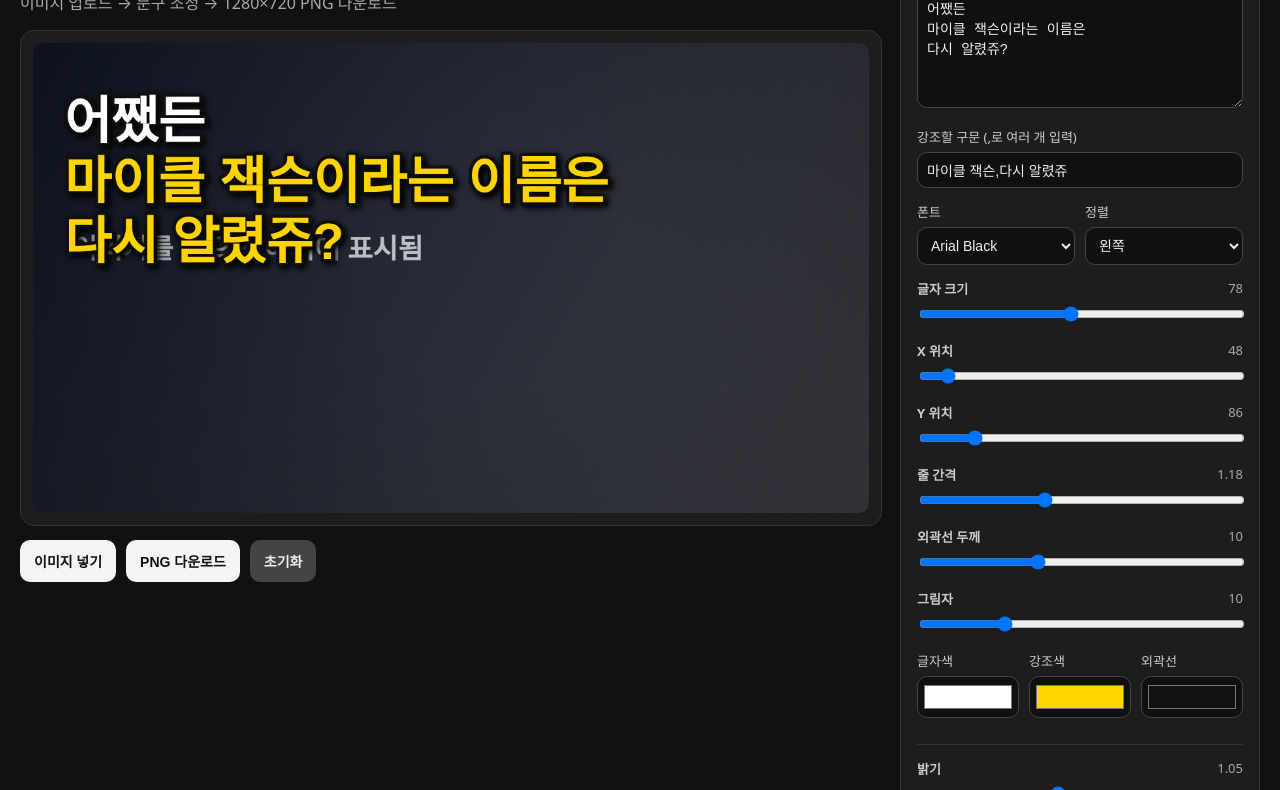
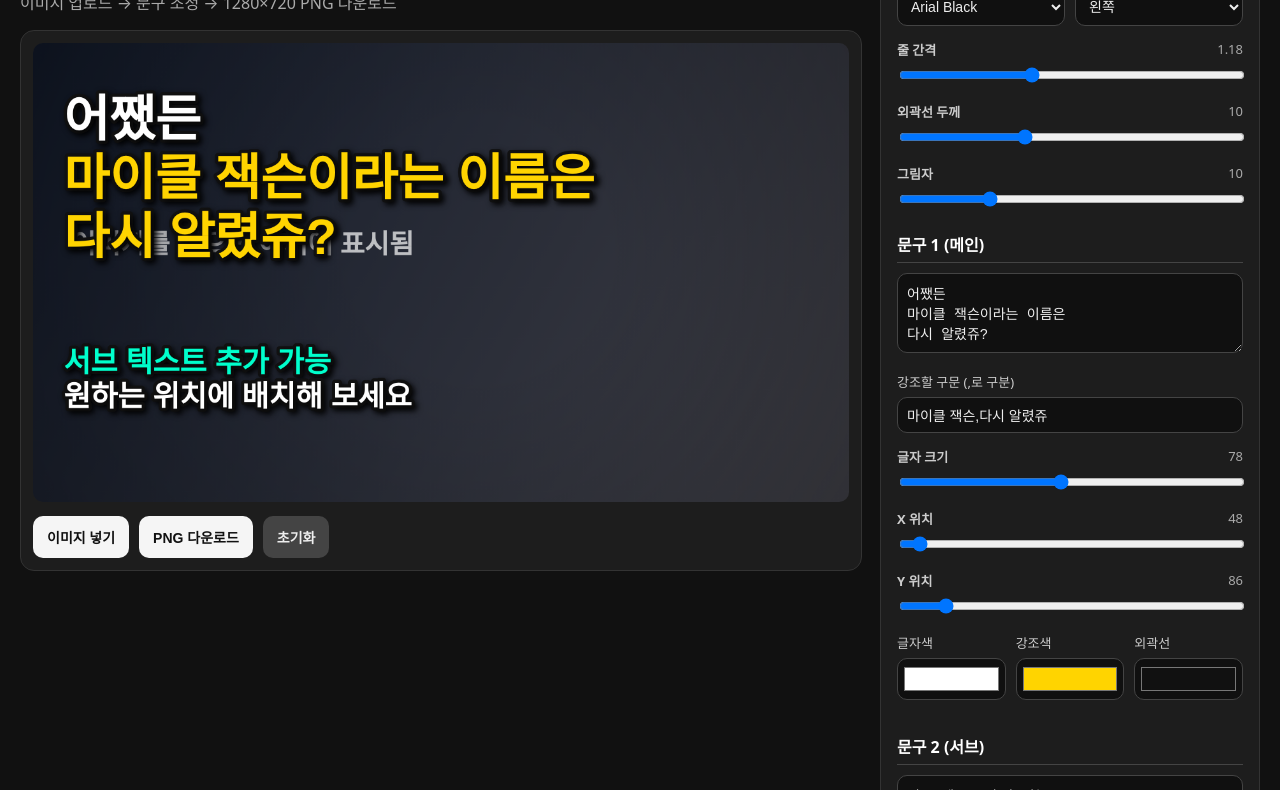
Before and after one commit to rbwjddlek/rbwjddlek.github.io, a plain HTML site: page thumbnail-editor/index.html in a window 1280 px wide. Shown: the part 74-864 px from the top of the page. Drawn offline with Linux system fonts and the light colour scheme.

Commit message:
Update index.html

```diff
--- a/thumbnail-editor/index.html
+++ b/thumbnail-editor/index.html
@@ -19,25 +19,22 @@
       margin: 0 auto;
       padding: 20px;
       display: grid;
-      grid-template-columns: 1fr 360px;
+      grid-template-columns: 1fr 380px;
       gap: 18px;
     }
 
-    h1 {
-      margin: 0 0 6px;
-      font-size: 26px;
-    }
-
-    p {
-      margin: 0 0 16px;
-      color: #aaa;
-    }
+    h1 { margin: 0 0 6px; font-size: 26px; }
+    p { margin: 0 0 16px; color: #aaa; }
+    h3 { margin: 20px 0 10px; font-size: 16px; color: #fff; border-bottom: 1px solid #444; padding-bottom: 6px; }
+    h3:first-child { margin-top: 0; }
 
     .preview {
       background: #1d1d1d;
       border: 1px solid #333;
       border-radius: 14px;
       padding: 12px;
+      position: sticky;
+      top: 20px;
     }
 
     canvas {
@@ -78,10 +75,7 @@
       height: fit-content;
     }
 
-    .field {
-      margin-bottom: 14px;
-    }
-
+    .field { margin-bottom: 14px; }
     .field span {
       display: flex;
       justify-content: space-between;
@@ -100,51 +94,21 @@
       font-size: 14px;
     }
 
-    textarea {
-      height: 120px;
-      resize: vertical;
+    textarea { height: 80px; resize: vertical; }
+    input[type="range"] { width: 100%; }
+    input[type="color"] {
+      width: 100%; height: 42px; background: #101010;
+      border: 1px solid #444; border-radius: 10px; padding: 4px;
     }
 
-    input[type="range"] {
-      width: 100%;
-    }
-
-    input[type="color"] {
-      width: 100%;
-      height: 42px;
-      background: #101010;
-      border: 1px solid #444;
-      border-radius: 10px;
-      padding: 4px;
-    }
-
-    .grid2 {
-      display: grid;
-      grid-template-columns: 1fr 1fr;
-      gap: 10px;
-    }
-
-    .grid3 {
-      display: grid;
-      grid-template-columns: 1fr 1fr 1fr;
-      gap: 10px;
-    }
-
-    .divider {
-      border-top: 1px solid #333;
-      padding-top: 14px;
-      margin-top: 12px;
-    }
-
-    em {
-      font-style: normal;
-      color: #aaa;
-    }
+    .grid2 { display: grid; grid-template-columns: 1fr 1fr; gap: 10px; }
+    .grid3 { display: grid; grid-template-columns: 1fr 1fr 1fr; gap: 10px; }
+    .divider { border-top: 1px solid #333; padding-top: 14px; margin-top: 12px; }
+    em { font-style: normal; color: #aaa; }
 
     @media (max-width: 1000px) {
-      .wrap {
-        grid-template-columns: 1fr;
-      }
+      .wrap { grid-template-columns: 1fr; }
+      .preview { position: static; }
     }
   </style>
 </head>
@@ -156,8 +120,6 @@
 
       <div class="preview">
         <canvas id="canvas" width="1280" height="720"></canvas>
-      </div>
-
         <div class="buttons">
           <label class="fileBtn">
             이미지 넣기
@@ -166,26 +128,10 @@
           <button id="download">PNG 다운로드</button>
           <button id="reset" class="secondary">초기화</button>
         </div>
+      </div>
     </main>
 
     <aside class="panel">
-      <div class="field">
-        <span>문구</span>
-        <textarea id="text">어쨌든
-마이클 잭슨이라는 이름은
-다시 알렸쥬?</textarea>
-      </div>
-
-      <div class="field">
-        <span>강조할 구문 (,로 여러 개 입력)</span>
-        <input
-          id="accentKeywords"
-          type="text"
-          value="마이클 잭슨,다시 알렸쥬"
-          placeholder="예: 마이클 잭슨,충격,레전드"
-        />
-      </div>
-
       <div class="grid2">
         <div class="field">
           <span>폰트</span>
@@ -206,25 +152,43 @@
           </select>
         </div>
       </div>
+      <div id="commonSliders"></div>
 
-      <div id="sliders"></div>
-
-      <div class="grid3">
+      <h3>문구 1 (메인)</h3>
       <div class="field">
-          <span>글자색</span>
-          <input id="fillColor" type="color" value="#ffffff" />
+        <textarea id="text1">어쨌든
+마이클 잭슨이라는 이름은
+다시 알렸쥬?</textarea>
       </div>
       <div class="field">
-          <span>강조색</span>
-          <input id="accentColor" type="color" value="#ffd400" />
+        <span>강조할 구문 (,로 구분)</span>
+        <input id="accentKeywords1" type="text" value="마이클 잭슨,다시 알렸쥬" />
+      </div>
+      <div id="sliders1"></div>
+      <div class="grid3">
+        <div class="field"><span>글자색</span><input id="fillColor1" type="color" value="#ffffff" /></div>
+        <div class="field"><span>강조색</span><input id="accentColor1" type="color" value="#ffd400" /></div>
+        <div class="field"><span>외곽선</span><input id="strokeColor1" type="color" value="#111111" /></div>
+      </div>
+
+      <h3>문구 2 (서브)</h3>
+      <div class="field">
+        <textarea id="text2">서브 텍스트 추가 가능
+원하는 위치에 배치해 보세요</textarea>
       </div>
       <div class="field">
-          <span>외곽선</span>
-          <input id="strokeColor" type="color" value="#111111" />
+        <span>강조할 구문 (,로 구분)</span>
+        <input id="accentKeywords2" type="text" value="서브 텍스트" />
       </div>
+      <div id="sliders2"></div>
+      <div class="grid3">
+        <div class="field"><span>글자색</span><input id="fillColor2" type="color" value="#ffffff" /></div>
+        <div class="field"><span>강조색</span><input id="accentColor2" type="color" value="#00ffcc" /></div>
+        <div class="field"><span>외곽선</span><input id="strokeColor2" type="color" value="#111111" /></div>
       </div>
 
-      <div class="divider" id="effectSliders"></div>
+      <h3>배경 효과</h3>
+      <div id="effectSliders"></div>
     </aside>
   </div>
 
@@ -237,31 +201,55 @@
     let img = null;
 
     const state = {
-      text: document.getElementById('text').value,
-      accentKeywords: document.getElementById('accentKeywords').value,
+      // 공통 설정
       fontFamily: 'Arial Black',
       textAlign: 'left',
-      fontSize: 78,
-      x: 48,
-      y: 86,
       lineHeight: 1.18,
       strokeWidth: 10,
       shadowBlur: 10,
       brightness: 1.05,
       contrast: 1.08,
       vignette: 0.35,
-      fillColor: '#ffffff',
-      accentColor: '#ffd400',
-      strokeColor: '#111111'
+
+      // 문구 1
+      text1: document.getElementById('text1').value,
+      accentKeywords1: document.getElementById('accentKeywords1').value,
+      fontSize1: 78,
+      x1: 48,
+      y1: 86,
+      fillColor1: '#ffffff',
+      accentColor1: '#ffd400',
+      strokeColor1: '#111111',
+
+      // 문구 2
+      text2: document.getElementById('text2').value,
+      accentKeywords2: document.getElementById('accentKeywords2').value,
+      fontSize2: 46,
+      x1: 48, // 기본 x좌표
+      y1: 86,
+      x2: 48,
+      y2: 480,
+      fillColor2: '#ffffff',
+      accentColor2: '#00ffcc',
+      strokeColor2: '#111111'
     };
 
-    const sliderDefs = [
-      ['fontSize', '글자 크기', 24, 140, 1],
-      ['x', 'X 위치', 0, 700, 1],
-      ['y', 'Y 위치', 0, 560, 1],
+    const commonDefs = [
       ['lineHeight', '줄 간격', 0.8, 1.8, 0.01],
       ['strokeWidth', '외곽선 두께', 0, 28, 1],
       ['shadowBlur', '그림자', 0, 40, 1]
+    ];
+
+    const slider1Defs = [
+      ['fontSize1', '글자 크기', 24, 140, 1],
+      ['x1', 'X 위치', 0, 1200, 1],
+      ['y1', 'Y 위치', 0, 720, 1]
+    ];
+
+    const slider2Defs = [
+      ['fontSize2', '글자 크기', 24, 140, 1],
+      ['x2', 'X 위치', 0, 1200, 1],
+      ['y2', 'Y 위치', 0, 720, 1]
     ];
 
     const effectDefs = [
@@ -272,7 +260,6 @@
 
     function makeSlider(parentId, defs) {
       const parent = document.getElementById(parentId);
-
       defs.forEach(([key, label, min, max, step]) => {
         const div = document.createElement('div');
         div.className = 'field';
@@ -297,39 +284,31 @@
       return step < 1 ? Number(value).toFixed(2) : value;
     }
 
-    makeSlider('sliders', sliderDefs);
+    makeSlider('commonSliders', commonDefs);
+    makeSlider('sliders1', slider1Defs);
+    makeSlider('sliders2', slider2Defs);
     makeSlider('effectSliders', effectDefs);
 
     function bind(id, key) {
       const el = document.getElementById(id);
-
-      el.addEventListener('input', () => {
-        state[key] = el.value;
-        draw();
-      });
-
-      el.addEventListener('change', () => {
-        state[key] = el.value;
-        draw();
-      });
+      if (!el) return;
+      el.addEventListener('input', () => { state[key] = el.value; draw(); });
+      el.addEventListener('change', () => { state[key] = el.value; draw(); });
     }
 
-    ['text', 'accentKeywords', 'fontFamily', 'textAlign', 'fillColor', 'accentColor', 'strokeColor']
-      .forEach(id => bind(id, id));
+    const textBinds = [
+      'fontFamily', 'textAlign',
+      'text1', 'accentKeywords1', 'fillColor1', 'accentColor1', 'strokeColor1',
+      'text2', 'accentKeywords2', 'fillColor2', 'accentColor2', 'strokeColor2'
+    ];
+    textBinds.forEach(id => bind(id, id));
 
     document.getElementById('file').addEventListener('change', e => {
       const file = e.target.files[0];
       if (!file) return;
-
       const url = URL.createObjectURL(file);
       const image = new Image();
-
-      image.onload = () => {
-        img = image;
-        URL.revokeObjectURL(url);
-        draw();
-      };
-
+      image.onload = () => { img = image; URL.revokeObjectURL(url); draw(); };
       image.src = url;
     });
 
@@ -340,14 +319,11 @@
       a.click();
     });
 
-    document.getElementById('reset').addEventListener('click', () => {
-      location.reload();
-    });
+    document.getElementById('reset').addEventListener('click', () => location.reload());
 
     function drawCoverImage(image) {
       const canvasRatio = CANVAS_W / CANVAS_H;
       const imgRatio = image.width / image.height;
-
       let sx, sy, sw, sh;
 
       if (imgRatio > canvasRatio) {
@@ -373,10 +349,8 @@
         CANVAS_W * 0.55, CANVAS_H * 0.45, CANVAS_W * 0.15,
         CANVAS_W * 0.5, CANVAS_H * 0.5, CANVAS_W * 0.78
       );
-
       g.addColorStop(0, 'rgba(0,0,0,0)');
       g.addColorStop(1, `rgba(0,0,0,${state.vignette})`);
-
       ctx.fillStyle = g;
       ctx.fillRect(0, 0, CANVAS_W, CANVAS_H);
     }
@@ -395,14 +369,15 @@
           current = test;
         }
       }
-
       if (current) result.push(current);
       return result;
     }
 
-    function drawText() {
+    function renderTextLayer(textStr, accentStr, fontSize, startX, startY, fillC, accentC, strokeC) {
+      if (!textStr.trim()) return;
+
       ctx.save();
-      ctx.font = `900 ${state.fontSize}px "${state.fontFamily}", Impact, sans-serif`;
+      ctx.font = `900 ${fontSize}px "${state.fontFamily}", Impact, sans-serif`;
       ctx.textBaseline = 'top';
       ctx.textAlign = state.textAlign;
       ctx.lineJoin = 'round';
@@ -411,30 +386,23 @@
       ctx.shadowOffsetX = 4;
       ctx.shadowOffsetY = 4;
 
-      const maxWidth = CANVAS_W - state.x - 50;
-      const lines = state.text.split('\n').flatMap(line => wrapLine(line, maxWidth));
-      const lh = state.fontSize * state.lineHeight;
+      const maxWidth = CANVAS_W - startX - 50;
+      const lines = textStr.split('\n').flatMap(line => wrapLine(line, maxWidth));
+      const lh = fontSize * state.lineHeight;
 
-      const accentList = state.accentKeywords
-        .split(',')
-        .map(v => v.trim())
-        .filter(v => v.length > 0);
+      const accentList = accentStr.split(',').map(v => v.trim()).filter(v => v.length > 0);
 
       lines.forEach((line, i) => {
-        const tx = state.textAlign === 'center'
-          ? CANVAS_W / 2
-          : state.textAlign === 'right'
-          ? CANVAS_W - state.x
-          : state.x;
-
-        const ty = state.y + i * lh;
+        const tx = state.textAlign === 'center' ? CANVAS_W / 2
+                 : state.textAlign === 'right' ? CANVAS_W - startX : startX;
+        const ty = startY + i * lh;
         const accent = accentList.some(keyword => line.includes(keyword));
 
-        ctx.strokeStyle = state.strokeColor;
+        ctx.strokeStyle = strokeC;
         ctx.lineWidth = state.strokeWidth;
         ctx.strokeText(line, tx, ty);
 
-        ctx.fillStyle = accent ? state.accentColor : state.fillColor;
+        ctx.fillStyle = accent ? accentC : fillC;
         ctx.fillText(line, tx, ty);
       });
 
@@ -455,11 +423,23 @@
 
         ctx.fillStyle = 'rgba(255,255,255,0.7)';
         ctx.font = '700 42px sans-serif';
+        ctx.textAlign = 'left';
         ctx.fillText('이미지를 넣으면 여기에 표시됨', 60, 330);
       }
 
       drawVignette();
-      drawText();
+
+      // 문구 1 렌더링
+      renderTextLayer(
+        state.text1, state.accentKeywords1, state.fontSize1,
+        state.x1, state.y1, state.fillColor1, state.accentColor1, state.strokeColor1
+      );
+
+      // 문구 2 렌더링
+      renderTextLayer(
+        state.text2, state.accentKeywords2, state.fontSize2,
+        state.x2, state.y2, state.fillColor2, state.accentColor2, state.strokeColor2
+      );
     }
 
     draw();
```
Lines whose indentation alone changed are shown as unchanged.
